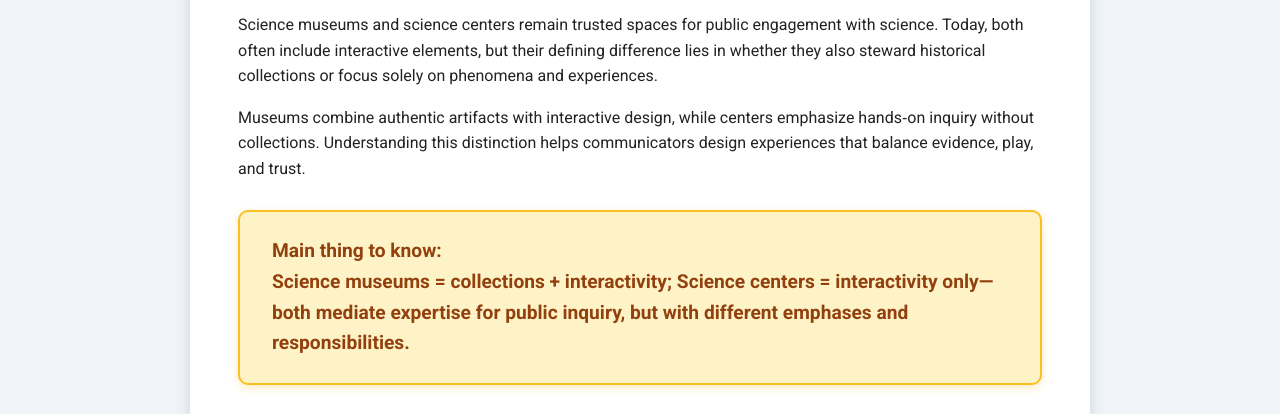
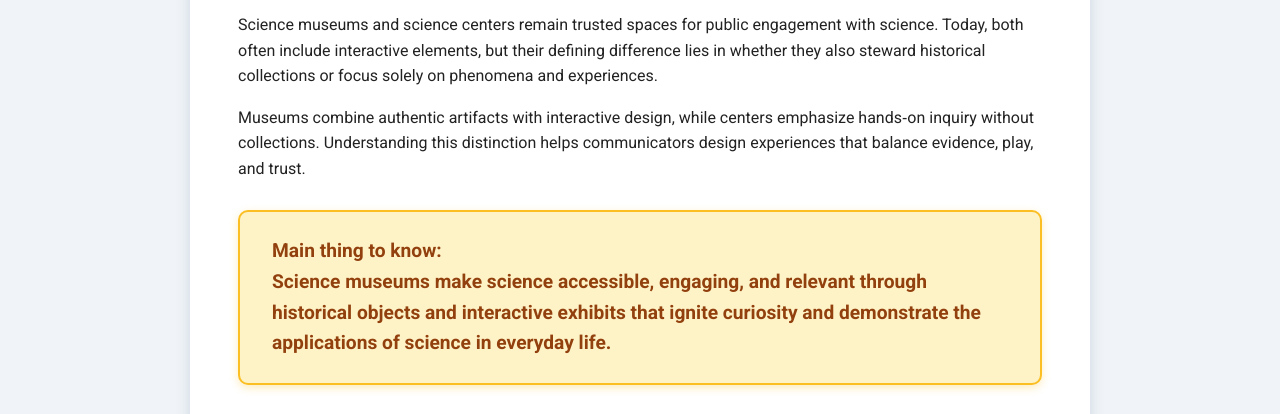
Before and after one commit to kristian-oddershede/scicom, a plain HTML site: page topics/museums.html in a window 1280 px wide. Shown: the part 213-627 px from the top of the page. Drawn offline with nearby package versions, Linux system fonts and the light colour scheme.

Commit message:
Update museums.html

```diff
--- a/topics/museums.html
+++ b/topics/museums.html
@@ -30,7 +30,8 @@
 
     <section class="main-box">
       Main thing to know: <br />
-      <strong>Science museums = collections + interactivity; Science centers = interactivity only</strong>—both mediate expertise for public inquiry, but with different emphases and responsibilities.
+      Science museums make science accessible, engaging, and relevant through historical objects
+      and interactive exhibits that ignite curiosity and demonstrate the applications of science in everyday life.
     </section>
 
     <section>
```
